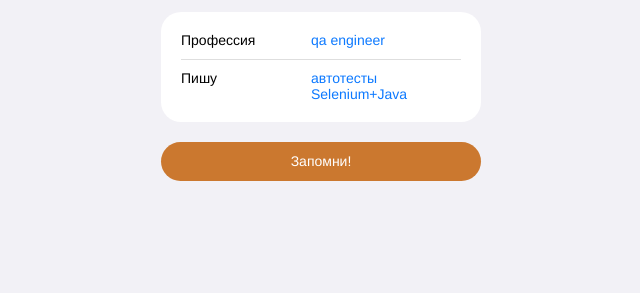
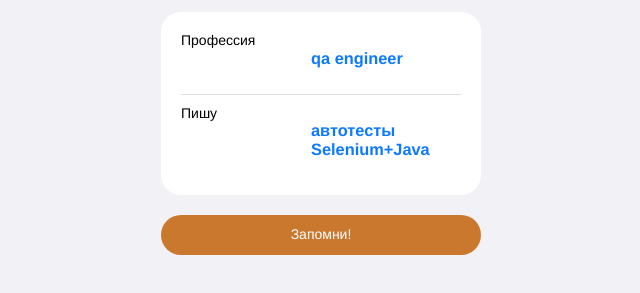
Before and after one commit to denbaskulin/CV-2, a plain HTML site: page index.html in a window 1280 px wide. Shown: the part 515-808 px from the top of the page, without its empty margins (319-959 px from the left). Drawn offline with Linux system fonts and the light colour scheme.

Commit message:
Update index.html

```diff
--- a/index.html
+++ b/index.html
@@ -43,11 +43,11 @@
         <ul class="links__container">
           <li class="links__link">
             <p class="links__title">Профессия</p>
-            <a class="linsk__link">qa engineer</a>
+            <h3 class="linsk__link">qa engineer</h3>
           </li>
           <li class="links__link">
             <p class="links__title">Пишу</p>
-            <a class="linsk__link">автотесты Selenium+Java</a>
+            <h3 class="linsk__link">автотесты Selenium+Java</h3>
           </li>
         </ul>
       </section>
```
